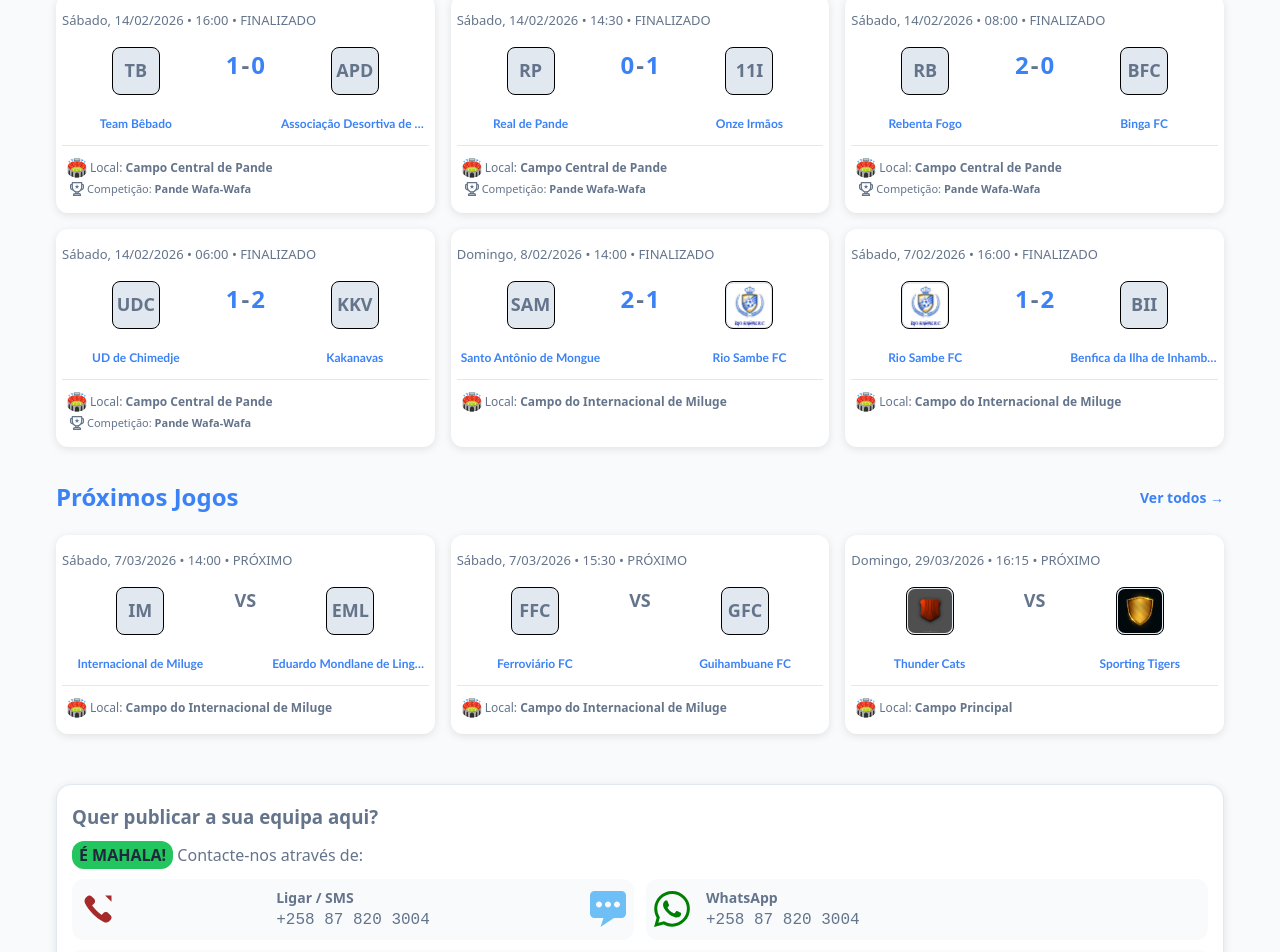
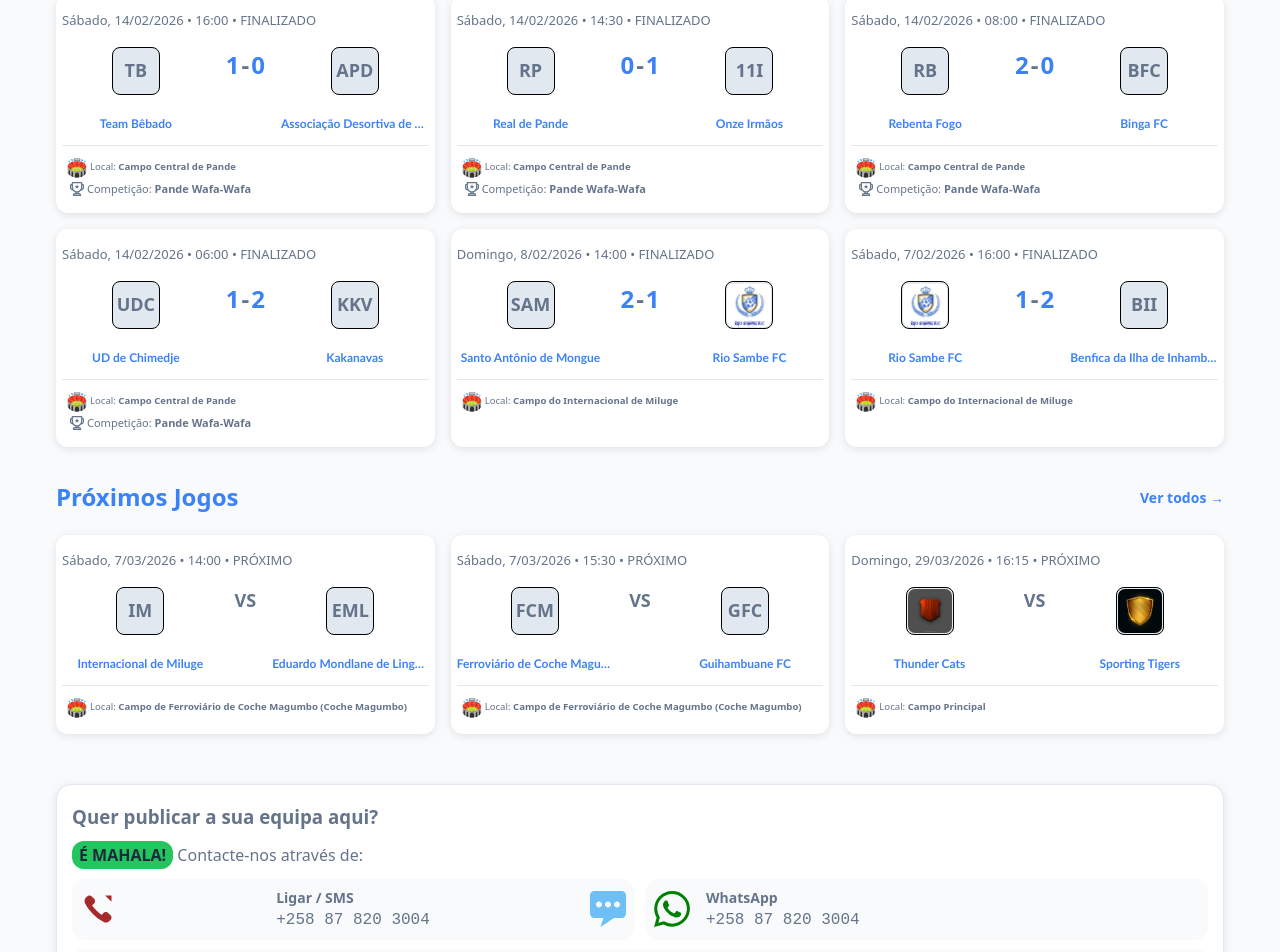
Before and after one commit to Raimundroid/maninguebola, a React (Vite) app: page / in a window 1280 px wide. Shown: the part 744-1696 px from the top of the page. Built offline with nearby package versions, Linux system fonts and the light colour scheme.

Commit message:
had the both matches venue wong, just fixed

```diff
--- a/src/components/MatchCard/MatchCard.css
+++ b/src/components/MatchCard/MatchCard.css
@@ -203,6 +203,11 @@
   gap: 3px;
 }
 
+.match-card .info .match-location .local {
+  font-size: 0.6rem;
+  font-weight: 500;
+}
+
 .match-card .teams .score .score-separator {
   color: var(--text-light);
 }
--- a/src/components/MatchCard/MatchCard.jsx
+++ b/src/components/MatchCard/MatchCard.jsx
@@ -335,7 +335,7 @@ const MatchCard = ({ match }) => {
               </g>
             </svg>
           </span>
-          <p>
+          <p className="local">
             Local: <strong>{venue}</strong> {info && `• ${info}`}
           </p>
         </div>
--- a/src/data/matchesData.js
+++ b/src/data/matchesData.js
@@ -243,7 +243,7 @@ const matchesData = [
     time: "14:00",
     status: "upcoming", // 'live' | 'finished' | 'upcoming'
     // minute: 67, // Current minute (only for live)
-    venue: "Campo do Internacional de Miluge",
+    venue: "Campo de Ferroviário de Coche Magumbo (Coche Magumbo)",
     // info: "85+ espectadores", // Optional extra info
     // competition: "",
     // ✅ NEW: Store as Array of Strings
@@ -261,7 +261,7 @@ const matchesData = [
     time: "15:30",
     status: "upcoming", // 'live' | 'finished' | 'upcoming'
     // minute: 67, // Current minute (only for live)
-    venue: "Campo do Internacional de Miluge",
+    venue: "Campo de Ferroviário de Coche Magumbo (Coche Magumbo)",
     // info: "85+ espectadores", // Optional extra info
     // competition: "",
     // ✅ NEW: Store as Array of Strings
--- a/src/data/teamsData.js
+++ b/src/data/teamsData.js
@@ -501,13 +501,13 @@ const teamsData = {
   },
   ferroviarioFC: {
     id: "ferroviarioFC", // Unique identifier
-    name: "Ferroviário FC", // Full team name
-    shortName: "Ferroviário FC", // ✅ NEW
-    abbr: "FFC", // Abbreviation for logos
+    name: "Ferroviário de Coche Magumbo", // Full team name
+    shortName: "Ferroviário de Coche", // ✅ NEW
+    abbr: "FCM", // Abbreviation for logos
     // position: "1",
     // points: "99", /////
     // founded: 1000,
-    stadium: "Indefinido",
+    stadium: "Campo de Ferroviário de Coche Magumbo (Coche Magumbo)",
     // logo: "/images/teams/shield-gold.jpg",
     colors: { primary: "brown", secondary: "gold" },
     // contact: {
```
